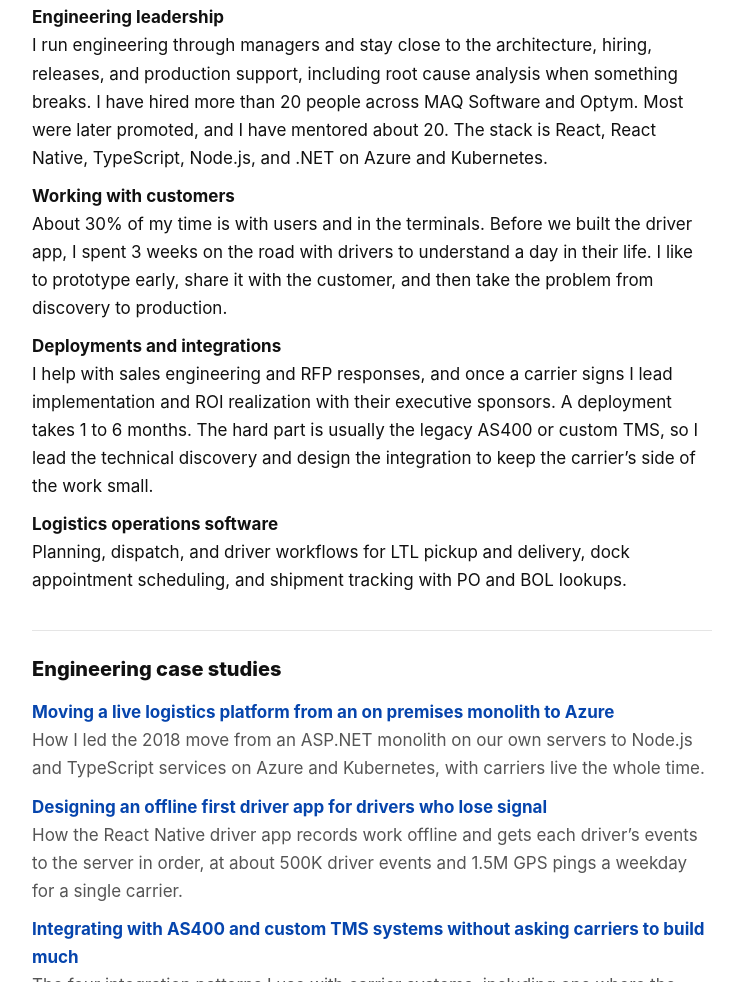
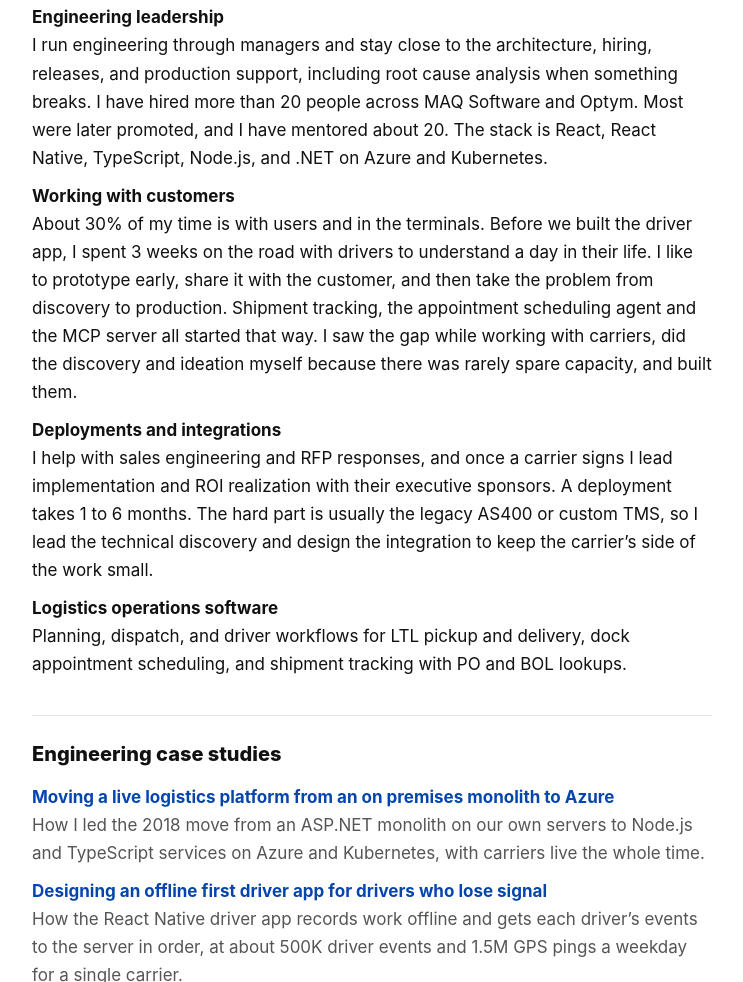
Before and after one commit to RamYadlapalli/ramyadlapalli.github.io, a plain HTML site: page index.html in a window 1280 px wide. Shown: the part 1247-2229 px from the top of the page, without its empty margins (268-1011 px from the left). Drawn offline with Linux system fonts and the light colour scheme.

Commit message:
Update home page

```diff
--- a/index.html
+++ b/index.html
@@ -89,7 +89,7 @@
   <h2>What I work on</h2>
   <ul class="lanes">
     <li><b>Engineering leadership</b>I run engineering through managers and stay close to the architecture, hiring, releases, and production support, including root cause analysis when something breaks. I have hired more than 20 people across MAQ Software and Optym. Most were later promoted, and I have mentored about 20. The stack is React, React Native, TypeScript, Node.js, and .NET on Azure and Kubernetes.</li>
-    <li><b>Working with customers</b>About 30% of my time is with users and in the terminals. Before we built the driver app, I spent 3 weeks on the road with drivers to understand a day in their life. I like to prototype early, share it with the customer, and then take the problem from discovery to production.</li>
+    <li><b>Working with customers</b>About 30% of my time is with users and in the terminals. Before we built the driver app, I spent 3 weeks on the road with drivers to understand a day in their life. I like to prototype early, share it with the customer, and then take the problem from discovery to production. Shipment tracking, the appointment scheduling agent and the MCP server all started that way. I saw the gap while working with carriers, did the discovery and ideation myself because there was rarely spare capacity, and built them.</li>
     <li><b>Deployments and integrations</b>I help with sales engineering and RFP responses, and once a carrier signs I lead implementation and ROI realization with their executive sponsors. A deployment takes 1 to 6 months. The hard part is usually the legacy AS400 or custom TMS, so I lead the technical discovery and design the integration to keep the carrier&rsquo;s side of the work small.</li>
     <li><b>Logistics operations software</b>Planning, dispatch, and driver workflows for LTL pickup and delivery, dock appointment scheduling, and shipment tracking with PO and BOL lookups.</li>
   </ul>
```
